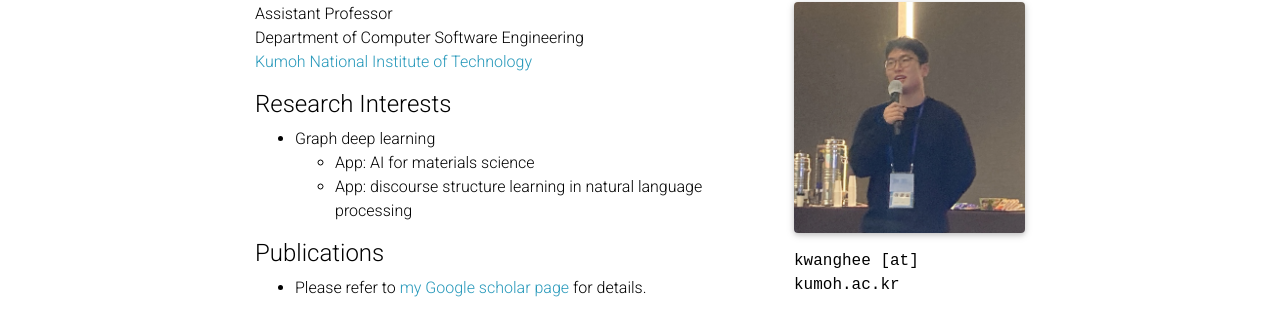
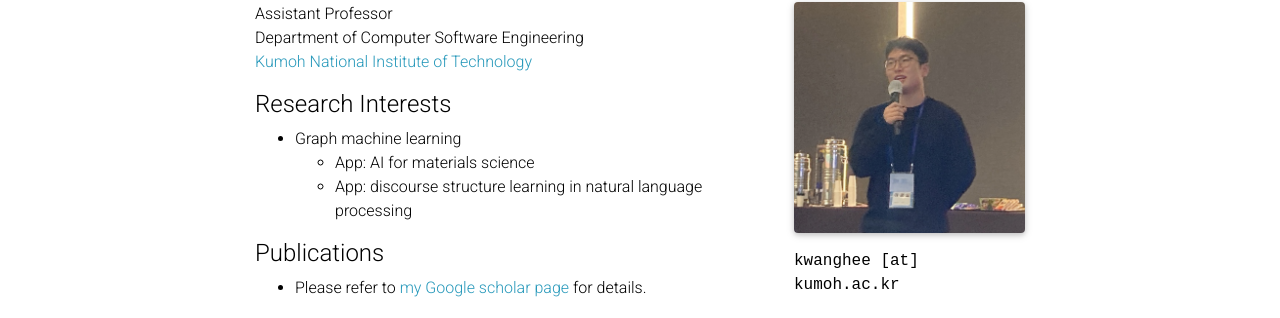
Before and after one commit to kwangheeya/kwangheeya.github.io, a Jekyll site: the page built from _pages/Home.md, in a window 1280 px wide and 1094 px high. Shown: the part 166-484 px from the top of the window. Built offline with Jekyll 4.4.1, drawn with Linux system fonts in a browser that asks for light colours; full-size pictures stand in for the smaller copies a plugin makes; comment, search, counter and statistics services are not loaded; a style sheet for code colours, icons or effects is not loaded.

Commit message:
Update Home.md

```diff
--- a/_pages/Home.md
+++ b/_pages/Home.md
@@ -20,7 +20,7 @@ Department of Computer Software Engineering <br />
 
 #### Research Interests
 
-- Graph deep learning
+- Graph machine learning
   - App: AI for materials science
   - App: discourse structure learning in natural language processing
 
```
